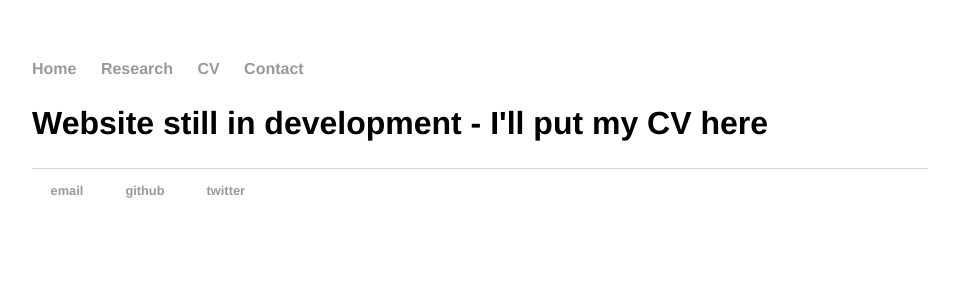
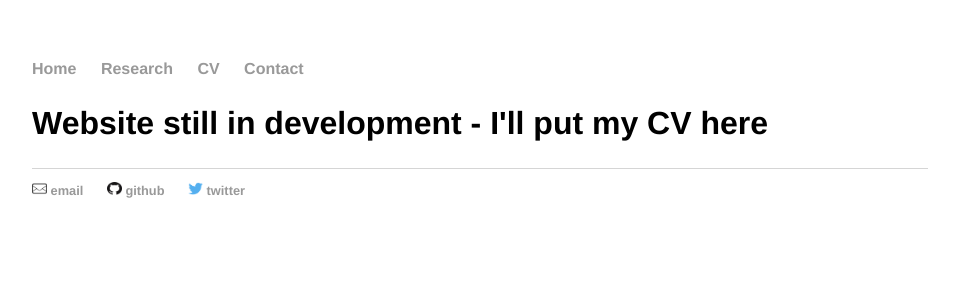
Before and after one commit to gjgilbert/gjgilbert.github.io, a Jekyll site: the page built from cv/index.html, in a window 1280 px wide. Shown: the top 300 px of the page, without its empty margins (160-1119 px from the left). Built offline with Jekyll 4.4.1, drawn with Linux system fonts in a browser that asks for light colours.

Commit message:
Update default.html

```diff
--- a/_layouts/default.html
+++ b/_layouts/default.html
@@ -21,9 +21,9 @@
 		</div><!-- /.container -->
 		<footer>
     		<ul>
-        		<li><a href="mailto:gjgilbert[at]uchicago[dot]edu"><img src="/gjgilbert.github.io/_layouts/email_icon.png" width="15", height="13"> email</a></li>
-        		<li><a href="https://github.com/gjgilbert"><img src="/_layouts/github_icon.png" width="15", height="13"> github</a></li>
-			<li><a href="https://twitter.com/NotYuriGagarin"><img src="/_layouts/twitter_icon.png" width="15", height="13"> twitter</a></li>
+        		<li><a href="mailto:gjgilbert[at]uchicago[dot]edu"><img src="/gjgilbert.github.io/images/email_icon.png" width="15", height="13"> email</a></li>
+        		<li><a href="https://github.com/gjgilbert"><img src="/images/github_icon.png" width="15", height="13"> github</a></li>
+			<li><a href="https://twitter.com/NotYuriGagarin"><img src="/images/twitter_icon.png" width="15", height="13"> twitter</a></li>
 			</ul>
 		</footer>
 	</body>
```
